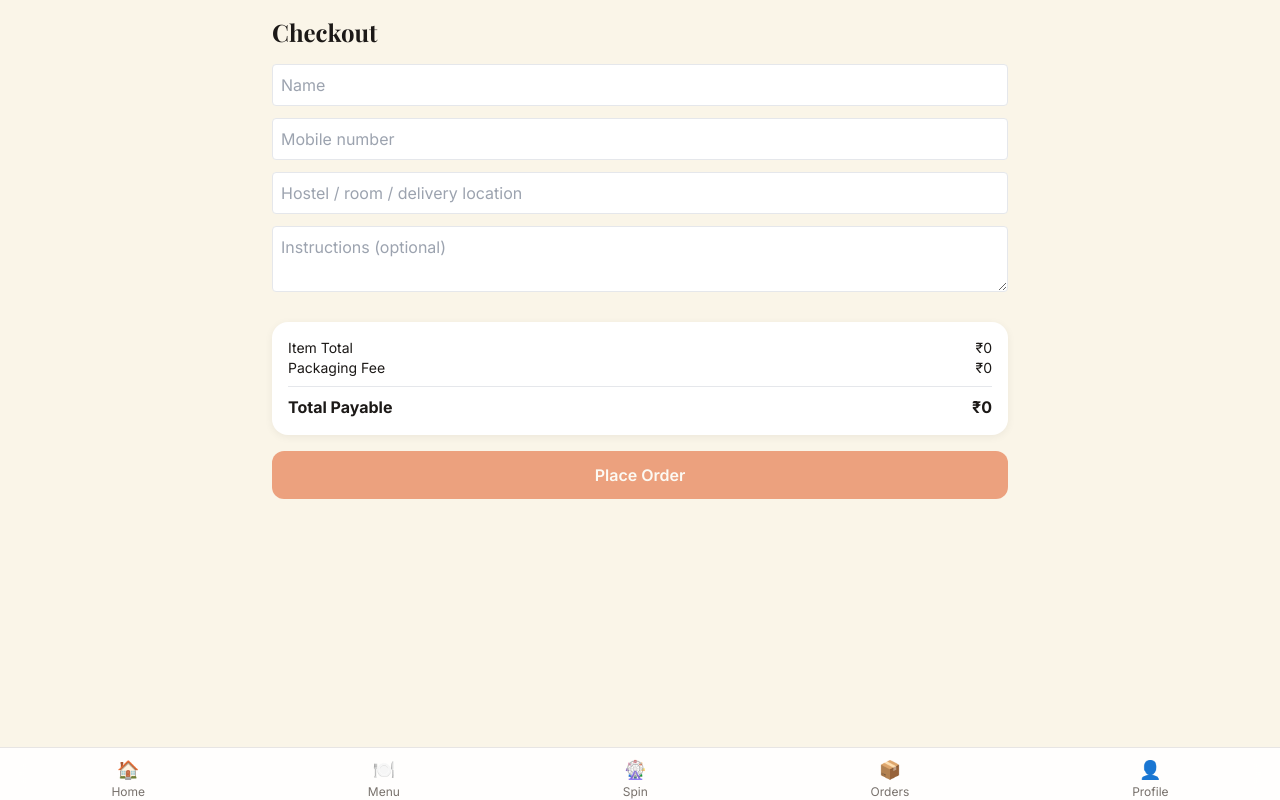
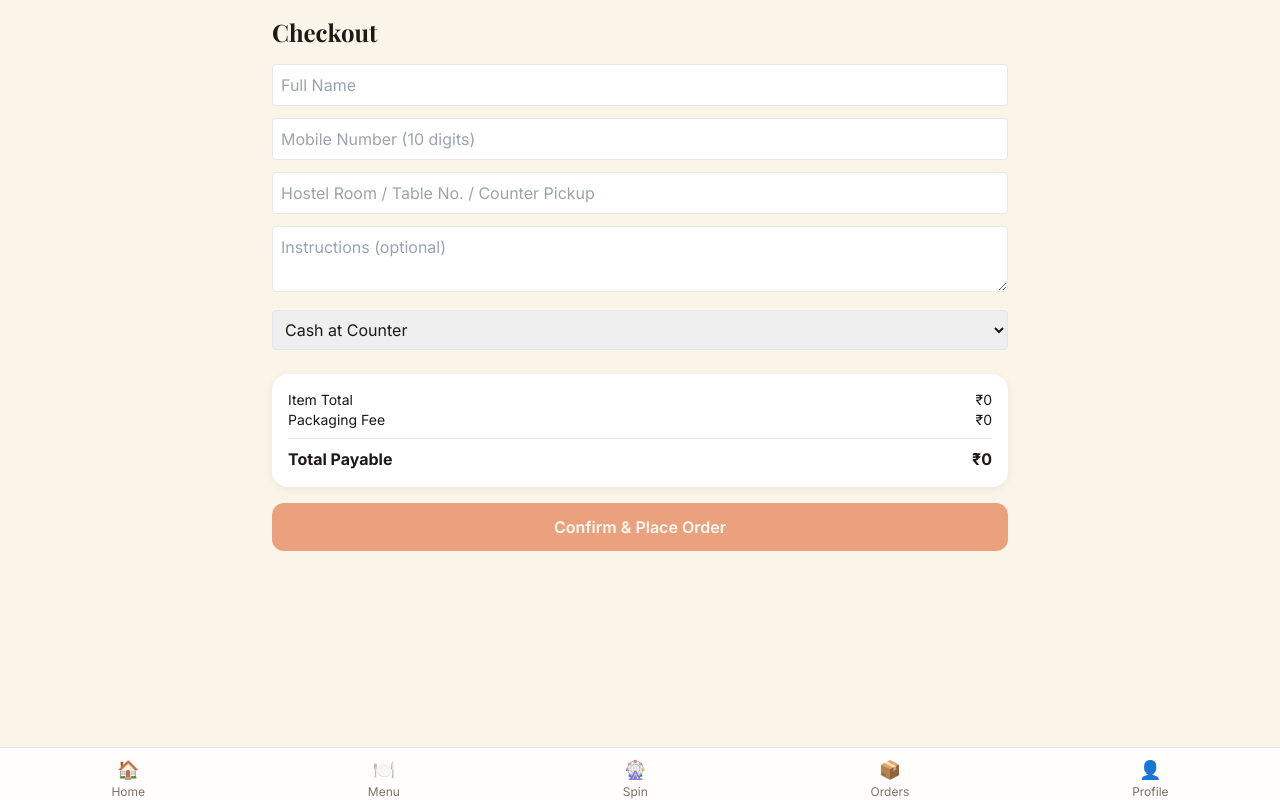
Before and after one commit to ladeshreyash80-dotcom/crispykattav1, a Next.js app: page /checkout in a window 1280 px wide. Built offline with nearby package versions, Linux system fonts and the light colour scheme; a web font is replaced by a local one.

Commit message:
feat: WhatsApp checkout flow + sound-alerted admin dashboard with live orders

```diff
--- a/app/admin/page.tsx
+++ b/app/admin/page.tsx
@@ -20,7 +20,7 @@ export default function Admin() {
   const [address, setAddress] = useState(() => typeof window === 'undefined' ? 'Campus Gate No. 2, University Road' : (localStorage.getItem('ck_address') || 'Campus Gate No. 2, University Road'));
   const [upi, setUpi] = useState(() => typeof window === 'undefined' ? 'crispykatta@upi' : (localStorage.getItem('ck_upi') || 'crispykatta@upi'));
   const [hours, setHours] = useState(() => typeof window === 'undefined' ? '10:00 - 23:00' : (localStorage.getItem('ck_hours') || '10:00 - 23:00'));
-  const [orders, setOrders] = useState<any[]>(() => typeof window === 'undefined' ? [] : JSON.parse(localStorage.getItem('ck_orders') || '[]'));
+  const [orders, setOrders] = useState<any[]>(() => typeof window === 'undefined' ? [] : JSON.parse(localStorage.getItem('ck_live_orders') || '[]'));
 
   useEffect(() => { localStorage.setItem('ck_menu', JSON.stringify(items)); }, [items]);
   useEffect(() => { localStorage.setItem('ck_marquee', marquee); }, [marquee]);
@@ -29,6 +29,25 @@ export default function Admin() {
   useEffect(() => { localStorage.setItem('ck_address', address); }, [address]);
   useEffect(() => { localStorage.setItem('ck_upi', upi); }, [upi]);
   useEffect(() => { localStorage.setItem('ck_hours', hours); }, [hours]);
+
+  useEffect(() => {
+    if (!authed) return;
+    const lastCount = { n: orders.length };
+    const interval = setInterval(() => {
+      const fresh = JSON.parse(localStorage.getItem('ck_live_orders') || '[]');
+      if (fresh.length > lastCount.n) {
+        lastCount.n = fresh.length;
+        setOrders(fresh);
+        const audio = new Audio('https://actions.google.com/sounds/v1/alarms/beep_short.ogg');
+        audio.loop = true;
+        audio.play().catch(() => {});
+        (window as any).__ckAudio = audio;
+      } else {
+        setOrders(fresh);
+      }
+    }, 2000);
+    return () => clearInterval(interval);
+  }, [authed]);
 
   if (!authed) {
     return (
@@ -159,10 +178,12 @@ export default function Admin() {
               <div className="font-bold">{o.reference}</div>
               <div className="text-sm text-stone-600">{o.customer_name} • {o.phone}</div>
               <div className="text-sm">Total: ₹{o.total} • Status: {o.status || 'new'}</div>
-              <div className="flex gap-2 mt-2">
+              <div className="flex gap-2 mt-2 flex-wrap">
+                <button onClick={() => { const a=(window as any).__ckAudio; if(a){a.pause();} updateOrderStatus(o.reference, 'accepted'); }} className="px-3 py-1 text-xs bg-blue-100 rounded-lg">Accept Order</button>
                 <button onClick={() => updateOrderStatus(o.reference, 'preparing')} className="px-3 py-1 text-xs bg-amber-100 rounded-lg">Preparing</button>
                 <button onClick={() => updateOrderStatus(o.reference, 'ready')} className="px-3 py-1 text-xs bg-green-100 rounded-lg">Ready</button>
                 <button onClick={() => updateOrderStatus(o.reference, 'done')} className="px-3 py-1 text-xs bg-stone-200 rounded-lg">Done</button>
+                <a href={`https://wa.me/91${o.phone}?text=Your order ${o.reference} is ready at Gate 2!`} target="_blank" rel="noopener noreferrer" className="px-3 py-1 text-xs bg-green-500 text-white rounded-lg">WhatsApp Reply</a>
               </div>
             </div>
           ))}
--- a/app/checkout/page.tsx
+++ b/app/checkout/page.tsx
@@ -12,35 +12,47 @@ export default function Checkout() {
   const [phone, setPhone] = useState('');
   const [address, setAddress] = useState('');
   const [instructions, setInstructions] = useState('');
+  const [payment, setPayment] = useState('Cash at Counter');
+  const [waLink, setWaLink] = useState<string | null>(null);
   const packaging = items.length ? 5 : 0;
   const grand = total + packaging;
 
   const placeOrder = () => {
-    const reference = 'CK-' + Math.random().toString(36).slice(2, 8).toUpperCase();
-    const order = { reference, customer_name: name, phone, address, instructions, total: grand, created_at: new Date().toISOString(), step: 0 };
-    const orders = JSON.parse(localStorage.getItem('ck_orders') || '[]');
-    orders.push(order);
-    localStorage.setItem('ck_orders', JSON.stringify(orders));
+    const reference = 'CK-' + Math.random().toString(36).slice(2, 6).toUpperCase();
+    const order = { reference, customer_name: name, phone, address, instructions, payment, total: grand, created_at: new Date().toISOString(), status: 'new', items: items.map(i => ({ name: i.name, qty: i.qty, price: i.price })) };
+    const orders = JSON.parse(localStorage.getItem('ck_live_orders') || '[]');
+    orders.unshift(order);
+    localStorage.setItem('ck_live_orders', JSON.stringify(orders));
     earn(grand);
     clear();
-    router.push(`/track?ref=${reference}`);
+
+    const lines = order.items.map(i => `- ${i.name} x${i.qty} (₹${i.price * i.qty})`).join('%0A');
+    const msg = `👋 New Crispy Katta Order!%0ARef: ${reference}%0ACustomer: ${name} (${phone})%0ALocation: ${address}%0AItems:%0A${lines}%0ATotal: ₹${grand}%0APayment: ${payment}`;
+    setWaLink(`https://wa.me/919763178587?text=${msg}`);
   };
 
   return (
     <main className="p-4 max-w-3xl mx-auto pb-32">
       <h1 className="text-2xl font-bold mb-4">Checkout</h1>
       <div className="space-y-3 mb-6">
-        <input value={name} onChange={e => setName(e.target.value)} className="w-full border rounded p-2" placeholder="Name" />
-        <input value={phone} onChange={e => setPhone(e.target.value)} className="w-full border rounded p-2" placeholder="Mobile number" />
-        <input value={address} onChange={e => setAddress(e.target.value)} className="w-full border rounded p-2" placeholder="Hostel / room / delivery location" />
+        <input value={name} onChange={e => setName(e.target.value)} className="w-full border rounded p-2" placeholder="Full Name" />
+        <input value={phone} onChange={e => setPhone(e.target.value)} className="w-full border rounded p-2" placeholder="Mobile Number (10 digits)" />
+        <input value={address} onChange={e => setAddress(e.target.value)} className="w-full border rounded p-2" placeholder="Hostel Room / Table No. / Counter Pickup" />
         <textarea value={instructions} onChange={e => setInstructions(e.target.value)} className="w-full border rounded p-2" placeholder="Instructions (optional)" />
+        <select value={payment} onChange={e => setPayment(e.target.value)} className="w-full border rounded p-2">
+          <option>UPI QR Code</option>
+          <option>Cash at Counter</option>
+        </select>
       </div>
       <div className="bg-white rounded-2xl p-4 shadow-card mb-4">
         <div className="flex justify-between text-sm"><span>Item Total</span><span>₹{total}</span></div>
         <div className="flex justify-between text-sm"><span>Packaging Fee</span><span>₹{packaging}</span></div>
         <div className="flex justify-between font-bold mt-2 border-t pt-2"><span>Total Payable</span><span>₹{grand}</span></div>
       </div>
-      <button onClick={placeOrder} disabled={items.length === 0 || !name || !phone || !address} className="w-full py-3 bg-brand text-white rounded-xl font-semibold disabled:opacity-50">Place Order</button>
+      {!waLink && <button onClick={placeOrder} disabled={items.length === 0 || !name || !phone || !address} className="w-full py-3 bg-brand text-white rounded-xl font-semibold disabled:opacity-50">Confirm & Place Order</button>}
+      {waLink && (
+        <a href={waLink} target="_blank" rel="noopener noreferrer" className="block text-center w-full py-3 bg-green-600 text-white rounded-xl font-semibold">🚀 Send Order to Stall on WhatsApp</a>
+      )}
     </main>
   );
 }
```
